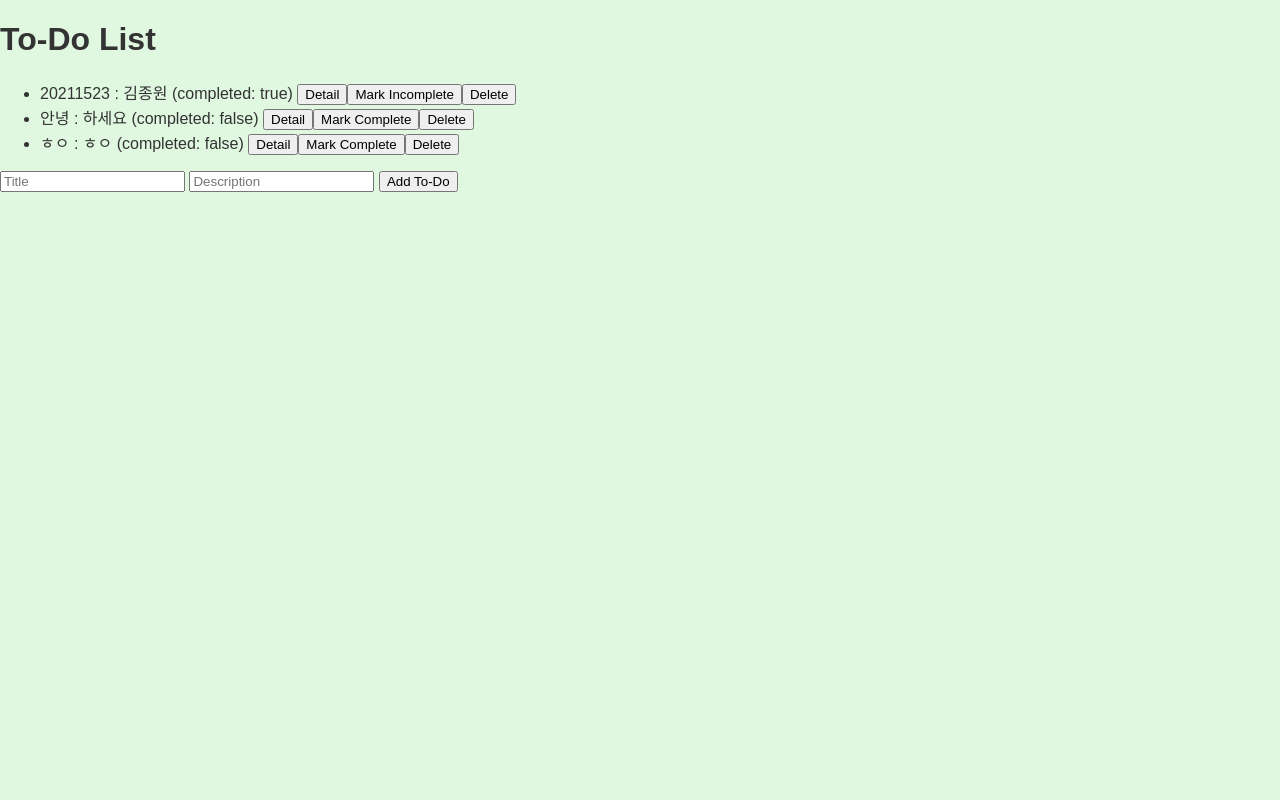
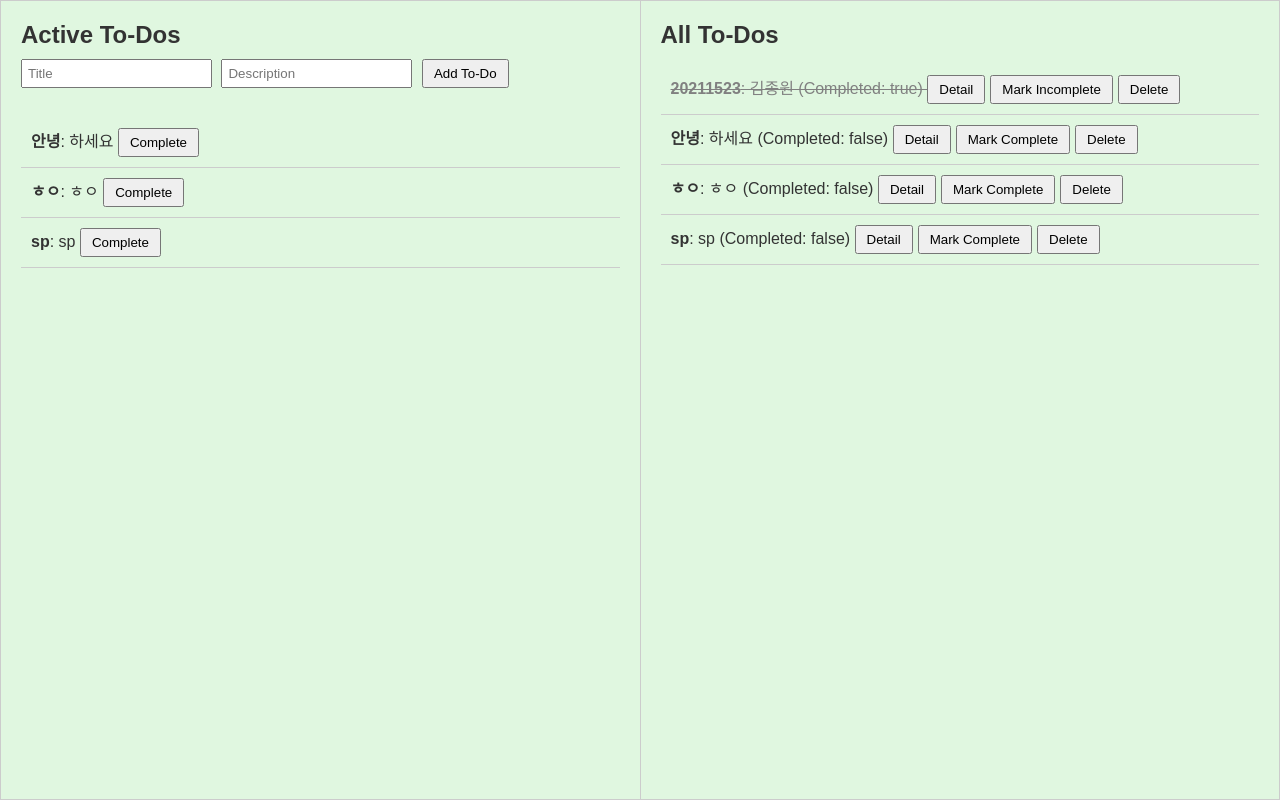
Before and after one commit to limegom/FastApi-Todos_by_jong1, a FastAPI app: page / in a window 1280 px wide. Run offline with FastAPI, Linux system fonts and the light colour scheme.

Commit message:
좌우 화면 생성+왼쪽 화면:간단한 화면, todo 생성 + 오른쪽 화면: 모든 todo

```diff
--- a/fastapi-app/templates/index.html
+++ b/fastapi-app/templates/index.html
@@ -3,15 +3,14 @@
 <head>
   <meta charset="UTF-8">
   <meta name="viewport" content="width=device-width, initial-scale=1.0">
-    <title>To-Do List</title>
+  <title>To-Do List - Split View</title>
   <style>
-        /* 색상·폰트 등 기본 설정 */
     :root {
-            --bg-color: #E0F7E0; /* 전체 바탕화면 색 */
-            --text-color: #333333; /* 기본 글자 색 */
+      --bg-color: #E0F7E0;
+      --text-color: #333;
+      --panel-bg: #E0F7E0;
+      --border-color: #ccc;
     }
-
-        /* 전체 바탕화면, 글씨체 */
     body {
       margin: 0;
       padding: 0;
@@ -19,105 +18,202 @@
       font-family: Arial, sans-serif;
       color: var(--text-color);
     }
+    .container {
+      display: flex;
+      height: 100vh;
+    }
+    .panel {
+      flex: 1;
+      padding: 20px;
+      overflow-y: auto;
+      border: 1px solid var(--border-color);
+    }
+    .panel.left {
+      border-right: 0;
+      background-color: var(--panel-bg);
+    }
+    .panel.right {
+      background-color: var(--panel-bg);
+    }
+    h1, h2 {
+      margin: 0 0 10px;
+    }
+    form {
+      margin-bottom: 20px;
+    }
+    input[type="text"] {
+      padding: 5px;
+      margin-right: 5px;
+      margin-bottom: 10px;
+    }
+    button {
+      padding: 5px 10px;
+      margin-right: 5px;
+    }
+    ul {
+      list-style: none;
+      padding: 0;
+    }
+    li {
+      padding: 10px;
+      border-bottom: 1px solid var(--border-color);
+    }
+    li.completed {
+      text-decoration: line-through;
+      color: gray;
+    }
   </style>
 </head>
 <body>
-    <h1>To-Do List</h1>
-    <ul id="todo-list"></ul>
-
-    <form id="todo-form">
-        <input type="text" id="title" placeholder="Title" required>
-        <input type="text" id="description" placeholder="Description" required>
+  <div class="container">
+    <!-- 좌측 패널: 신규 등록 및 미완료 ToDo -->
+    <div class="panel left">
+      <h2>Active To-Dos</h2>
+      <form id="active-todo-form">
+        <input type="text" id="active-title" placeholder="Title" required>
+        <input type="text" id="active-description" placeholder="Description" required>
         <button type="submit">Add To-Do</button>
       </form>
+      <ul id="active-todo-list"></ul>
+    </div>
+    <!-- 우측 패널: 전체 ToDo 목록 (완료 포함) -->
+    <div class="panel right">
+      <h2>All To-Dos</h2>
+      <ul id="all-todo-list"></ul>
+    </div>
+  </div>
 
   <script>
-        // 모든 To-Do 항목 가져오기
+    // 백엔드에서 ToDo 항목 조회
     async function fetchTodos() {
-            const response = await fetch('/todos');
-            const todos = await response.json();
+      try {
+        const res = await fetch('/todos');
+        return await res.json();
+      } catch (error) {
+        console.error('Fetch Error:', error);
+        return [];
+      }
+    }
 
-            const todoList = document.getElementById('todo-list');
-            todoList.innerHTML = '';
+    // 좌측: 활성(ToDo 미완료) 항목과 우측: 전체 항목 렌더링
+    async function renderTodos() {
+      const todos = await fetchTodos();
+      const activeList = document.getElementById('active-todo-list');
+      const allList = document.getElementById('all-todo-list');
+
+      activeList.innerHTML = '';
+      allList.innerHTML = '';
 
       todos.forEach(todo => {
-                const li = document.createElement('li');
-                li.textContent = `${todo.title} : ${todo.description} (completed: ${todo.completed}) `;
+        // 우측 전체 목록 항목
+        const liAll = document.createElement('li');
+        liAll.className = todo.completed ? 'completed' : '';
+        liAll.innerHTML = `<strong>${todo.title}</strong>: ${todo.description} (Completed: ${todo.completed}) `;
 
-                // 상세 보기(단일 조회) 버튼
+        // 상세보기 버튼
         const detailBtn = document.createElement('button');
         detailBtn.textContent = 'Detail';
         detailBtn.addEventListener('click', async () => {
+          try {
             const res = await fetch(`/todos/${todo.id}`);
             if (res.ok) {
-                        const detailItem = await res.json();
-                        alert(`Title: ${detailItem.title}\nDescription: ${detailItem.description}\nCompleted: ${detailItem.completed}`);
+              const detailTodo = await res.json();
+              alert(`Title: ${detailTodo.title}\nDescription: ${detailTodo.description}\nCompleted: ${detailTodo.completed}`);
             } else {
-                        alert('Item not found');
+              alert('Todo not found');
+            }
+          } catch (err) {
+            console.error(err);
           }
         });
-                li.appendChild(detailBtn);
+        liAll.appendChild(detailBtn);
 
-                // 완료 상태 토글 버튼
+        // 완료 토글 버튼
         const toggleBtn = document.createElement('button');
         toggleBtn.textContent = todo.completed ? 'Mark Incomplete' : 'Mark Complete';
         toggleBtn.addEventListener('click', async () => {
+          try {
             const res = await fetch(`/todos/${todo.id}`, {
               method: 'PATCH',
-                        headers: {
-                            'Content-Type': 'application/json'
-                        },
-                        body: JSON.stringify({
-                            completed: !todo.completed
-                        })
+              headers: { 'Content-Type': 'application/json' },
+              body: JSON.stringify({ completed: !todo.completed })
             });
-                    if (res.ok) {
-                        fetchTodos();
+            if (res.ok) renderTodos();
+          } catch (err) {
+            console.error(err);
           }
         });
-                li.appendChild(toggleBtn);
+        liAll.appendChild(toggleBtn);
 
         // 삭제 버튼
         const deleteBtn = document.createElement('button');
         deleteBtn.textContent = 'Delete';
         deleteBtn.addEventListener('click', async () => {
+          try {
             const res = await fetch(`/todos/${todo.id}`, { method: 'DELETE' });
-                    if (res.ok) {
-                        fetchTodos();
+            if (res.ok) renderTodos();
+          } catch (err) {
+            console.error(err);
           }
         });
-                li.appendChild(deleteBtn);
+        liAll.appendChild(deleteBtn);
+        allList.appendChild(liAll);
 
-                todoList.appendChild(li);
+        // 좌측 활성 목록: 미완료 항목만 표시
+        if (!todo.completed) {
+          const liActive = document.createElement('li');
+          liActive.innerHTML = `<strong>${todo.title}</strong>: ${todo.description} `;
+          const completeBtn = document.createElement('button');
+          completeBtn.textContent = 'Complete';
+          completeBtn.addEventListener('click', async () => {
+            try {
+              const res = await fetch(`/todos/${todo.id}`, {
+                method: 'PATCH',
+                headers: { 'Content-Type': 'application/json' },
+                body: JSON.stringify({ completed: true })
+              });
+              if (res.ok) renderTodos();
+            } catch (err) {
+              console.error(err);
+            }
+          });
+          liActive.appendChild(completeBtn);
+          activeList.appendChild(liActive);
+        }
       });
     }
 
-        // 신규 To-Do 등록
-        document.getElementById('todo-form').addEventListener('submit', async (event) => {
+    // 신규 ToDo 등록 처리 (좌측 폼)
+    document.getElementById('active-todo-form').addEventListener('submit', async (event) => {
       event.preventDefault();
-            const title = document.getElementById('title').value;
-            const description = document.getElementById('description').value;
+      const titleInput = document.getElementById('active-title');
+      const descriptionInput = document.getElementById('active-description');
 
-            const response = await fetch('/todos', {
+      const newTodo = {
+        id: Date.now(),
+        title: titleInput.value,
+        description: descriptionInput.value,
+        completed: false
+      };
+
+      try {
+        const res = await fetch('/todos', {
           method: 'POST',
           headers: { 'Content-Type': 'application/json' },
-                body: JSON.stringify({
-                    id: Date.now(),
-                    title: title,
-                    description: description,
-                    completed: false
-                })
+          body: JSON.stringify(newTodo)
         });
-
-            if (response.ok) {
-                document.getElementById('title').value = '';
-                document.getElementById('description').value = '';
-                fetchTodos();
+        if (res.ok) {
+          titleInput.value = '';
+          descriptionInput.value = '';
+          renderTodos();
+        }
+      } catch (error) {
+        console.error(error);
       }
     });
 
-        // 초기 로드 시 목록 표시
-        fetchTodos();
+    // 초기 렌더링
+    window.onload = renderTodos;
   </script>
 </body>
 </html>
--- a/fastapi-app/todo.json
+++ b/fastapi-app/todo.json
@@ -16,5 +16,11 @@
         "title": "\u314e\u3147",
         "description": "\u314e\u3147",
         "completed": false
+    },
+    {
+        "id": 1743337493723,
+        "title": "sp",
+        "description": "sp",
+        "completed": false
     }
 ]
```
Lines whose indentation alone changed are shown as unchanged.
